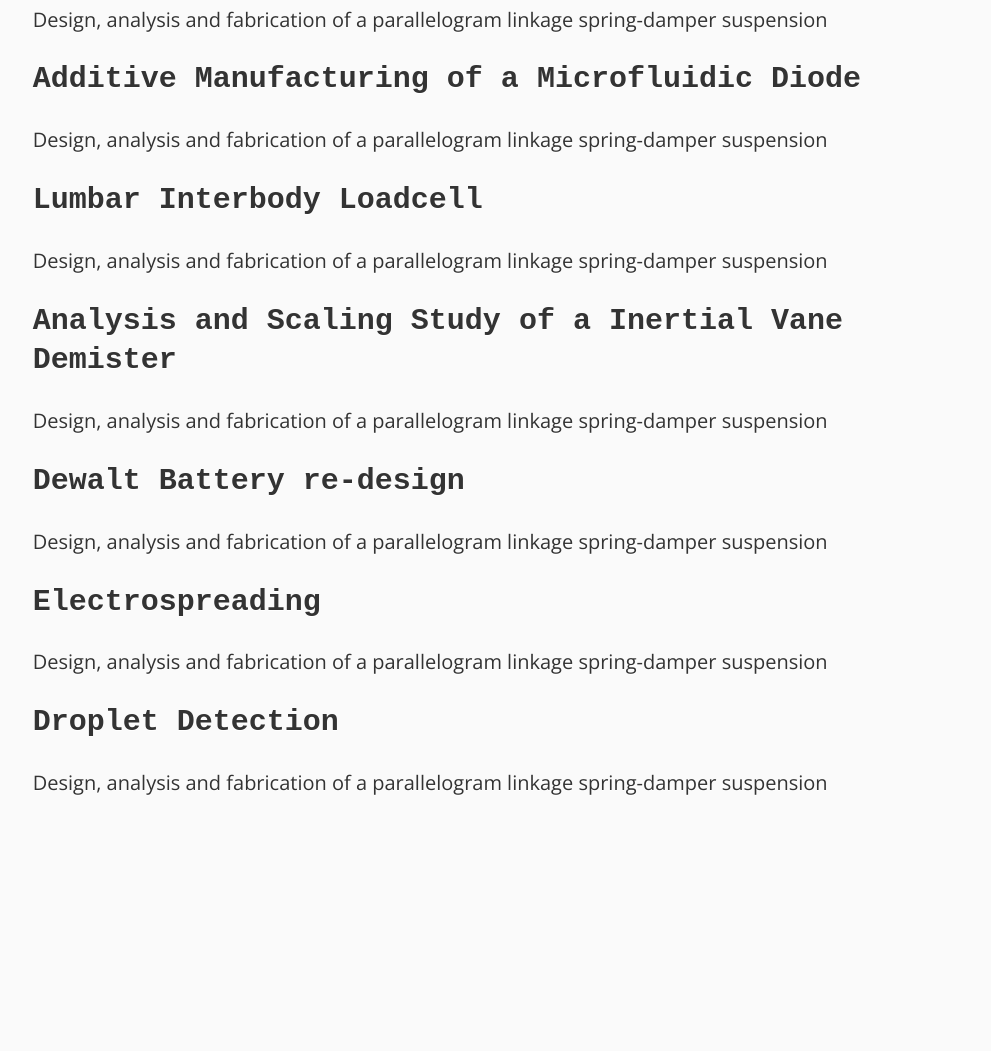
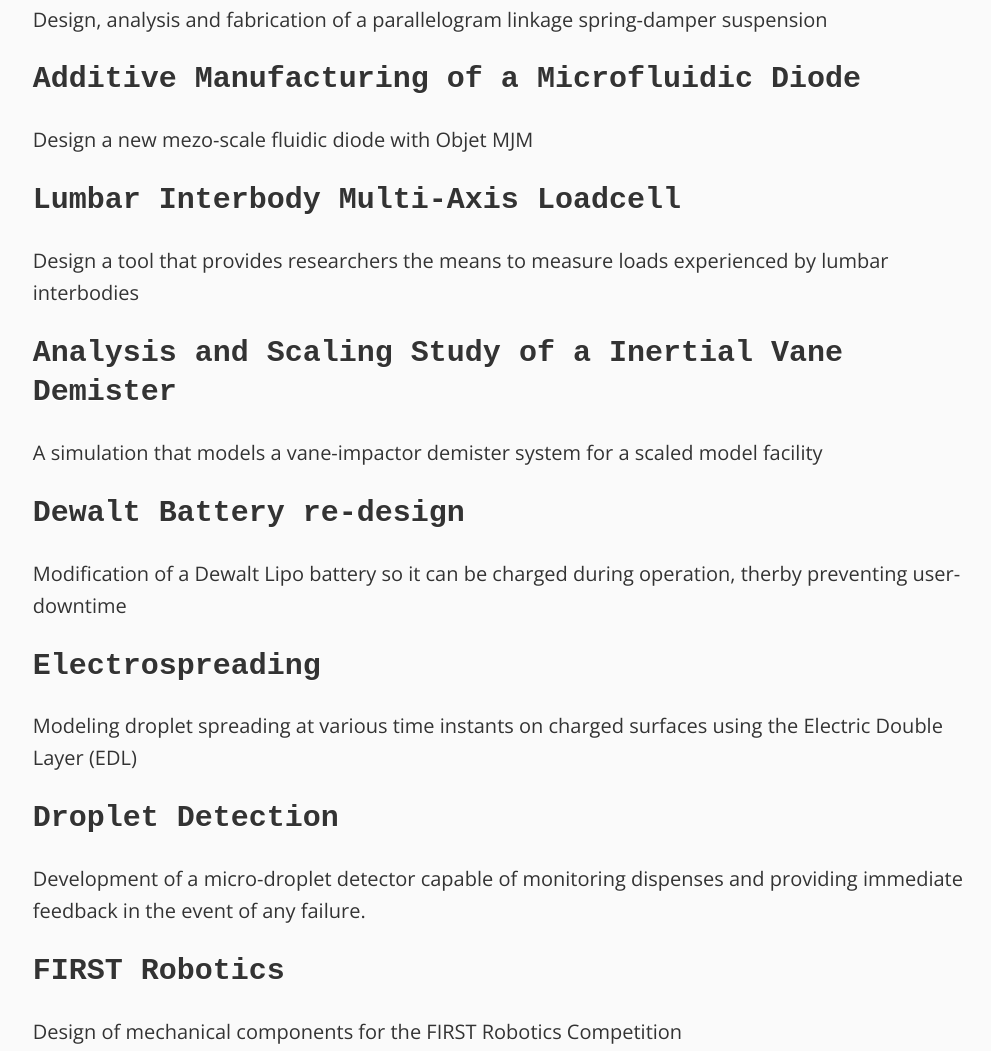
Before and after one commit to vineetpadia/vineetpadia.github.io, a plain HTML site: page portfolio.html in a window 1280 px wide. Shown: the part 260-1311 px from the top of the page, without its empty margins (140-1131 px from the left). Before the commit the page ends 1123 px from the top, so only its background shows below. Drawn offline with nearby package versions, Linux system fonts and the light colour scheme; a web font is replaced by a local one.

Commit message:
Update portfolio.html

```diff
--- a/portfolio.html
+++ b/portfolio.html
@@ -16,16 +16,19 @@
         <h2>U. Maryland Hyperloop Suspension</h2>
             <p>Design, analysis and fabrication of a parallelogram linkage spring-damper suspension</p>
         <h2>Additive Manufacturing of a Microfluidic Diode</h2>
-            <p>Design, analysis and fabrication of a parallelogram linkage spring-damper suspension</p>
-        <h2>Lumbar Interbody Loadcell</h2>
-            <p>Design, analysis and fabrication of a parallelogram linkage spring-damper suspension</p>
+            <p>Design a new mezo-scale fluidic diode with Objet MJM</p>
+        <h2>Lumbar Interbody Multi-Axis Loadcell</h2>
+            <p>Design a tool that provides researchers the means to measure loads experienced by lumbar interbodies</p>
         <h2>Analysis and Scaling Study of a Inertial Vane Demister</h2>
-            <p>Design, analysis and fabrication of a parallelogram linkage spring-damper suspension</p>
+            <p>A simulation that models a vane-impactor demister system for a scaled model facility</p>
         <h2>Dewalt Battery re-design</h2>
-            <p>Design, analysis and fabrication of a parallelogram linkage spring-damper suspension</p>
+            <p>Modification of a Dewalt Lipo battery so it can be charged during operation, therby preventing user-downtime</p>
         <h2>Electrospreading</h2>
-            <p>Design, analysis and fabrication of a parallelogram linkage spring-damper suspension</p>
+            <p>Modeling droplet spreading at various time instants on charged surfaces using the Electric Double Layer (EDL)</p>
         <h2>Droplet Detection</h2>
-            <p>Design, analysis and fabrication of a parallelogram linkage spring-damper suspension</p>
+            <p>Development of a micro-droplet detector capable of monitoring dispenses and providing immediate
+feedback in the event of any failure.</p>
+        <h2>FIRST Robotics</h2>
+            <p>Design of mechanical components for the FIRST Robotics Competition</p>
     </body>
 </html>
```
